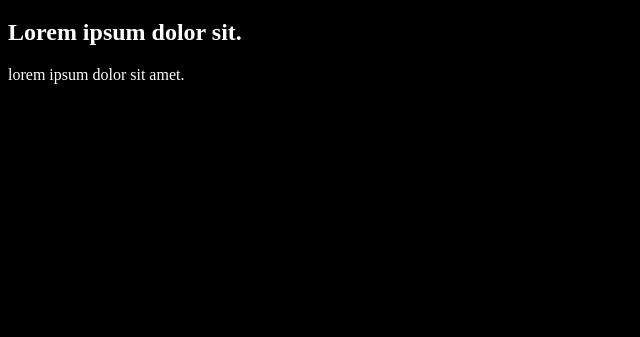
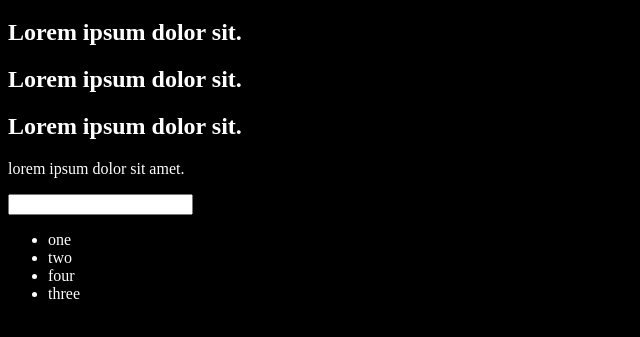
Before and after one commit to Webcraawler/javascript, a plain HTML site: page 06_DOM/basic.html in a window 1280 px wide. Shown: the part 61-398 px from the top of the page, without its empty margins (0-640 px from the left). Drawn offline with Linux system fonts and the light colour scheme.

Commit message:
basic dom

```diff
--- a/06_DOM/basic.html
+++ b/06_DOM/basic.html
@@ -15,7 +15,17 @@
     <div>
         <h1 id="title" class="heading">DOM learnig <span style="display: none;">Test text</span></h1>
         <h2>Lorem ipsum dolor sit.</h2>
+        <h2>Lorem ipsum dolor sit.</h2>
+        <h2>Lorem ipsum dolor sit.</h2>
         <p>lorem ipsum dolor sit amet.</p>
+        <input type="password" name="" id="">
+
+        <ul>
+            <li class="list-item">one</li>
+            <li class="list-item">two</li>
+            <li class="list-item">four</li>
+            <li class="list-item">three</li>
+        </ul>
     </div>
 </body>
 </html>
```
